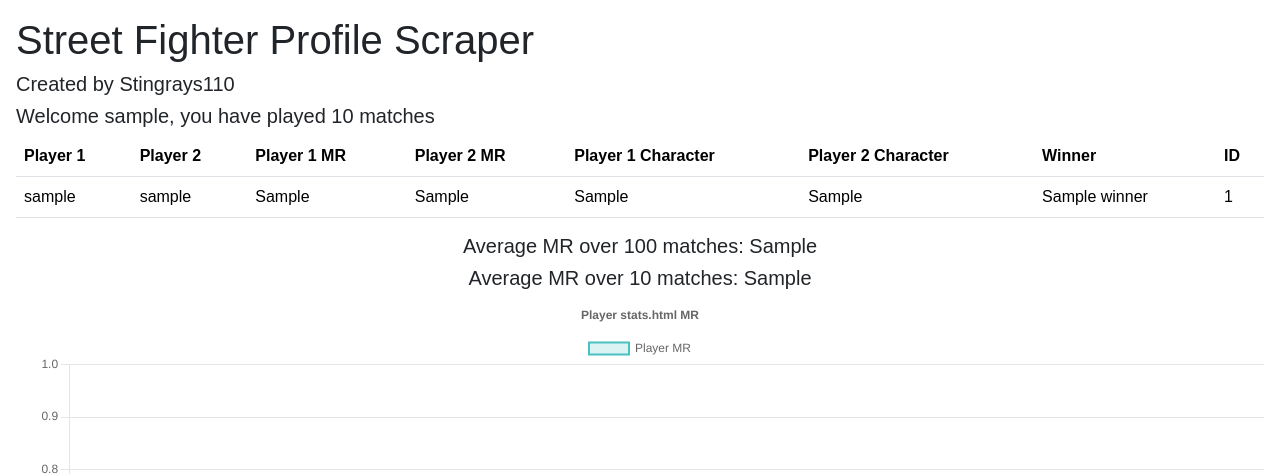
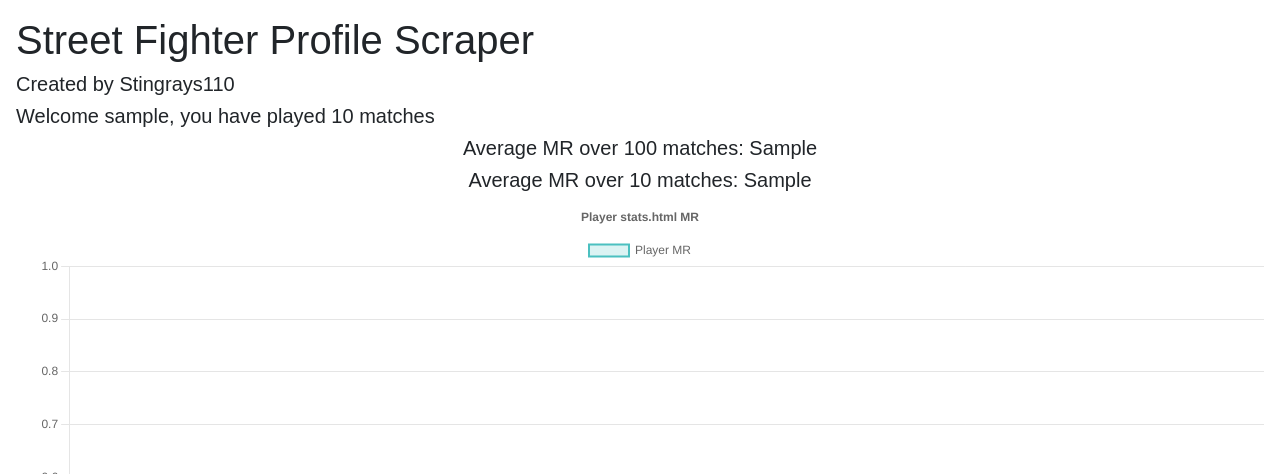
Before and after one commit to brodieberger/SF6Scraper, a Flask app: template templates/stats.html in a window 1280 px wide. Shown: the top 474 px of the page. Run offline with Flask 3, Linux system fonts and the light colour scheme; the template is opened without the code that fills it: most values are stand-ins (such as "Sample title", 1, 10 or a date in 2020); data that the repository does not hold is empty.

Commit message:
removed table chart from stats page.

```diff
--- a/templates/stats.html
+++ b/templates/stats.html
@@ -22,38 +22,6 @@
         <h5>Welcome {{username}}, you have played {{matchcount}} matches</h5>
 
         <div class="row">
-            <!-- First Chart/Table -->
-            <div class="col-xl-12 col-xxl-6" id="tablechart">
-                <table class="table">
-                    <thead>
-                        <tr>
-                            <th>Player 1</th>
-                            <th>Player 2</th>
-                            <th>Player 1 MR</th>
-                            <th>Player 2 MR</th>
-                            <th>Player 1 Character</th>
-                            <th>Player 2 Character</th>
-                            <th>Winner</th>
-                            <th>ID</th>
-                        </tr>
-                    </thead>
-                    <tbody>
-                        {% for match in matches[:25] %}
-                        <tr>
-                            <td>{{ match.player1_username }}</td>
-                            <td>{{ match.player2_username }}</td>
-                            <td>{{ match.player1_mr }}</td>
-                            <td>{{ match.player2_mr }}</td>
-                            <td>{{ match.player1_character }}</td>
-                            <td>{{ match.player2_character }}</td>
-                            <td>{{ match.winner }}</td>
-                            <td>{{ match.id }}</td>
-                        </tr>
-                        {% endfor %}
-                    </tbody>
-                </table>
-            </div>
-
             <!-- Chart.js Line Chart -->
             <div class="col-xl-12 col-xxl-6" style="text-align: center;">
                 <h5>Average MR over 100 matches: {{avgmr_100}}</h5>
```
